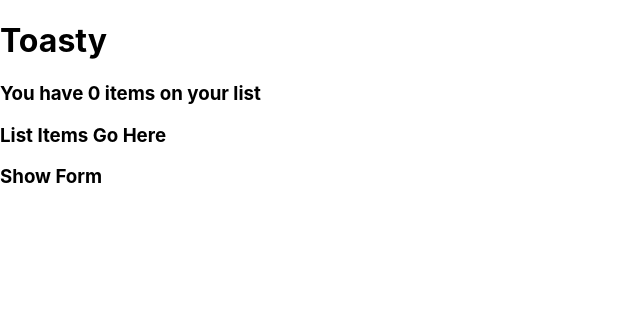
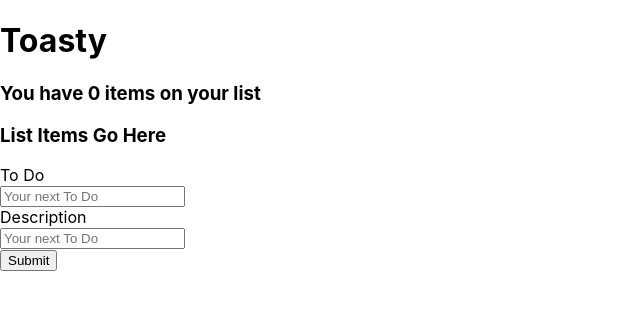
Before and after one commit to davidmgurley/toasty-front, a React (Create React App) app: page / in a window 1280 px wide. Both pictures are taken after a click on the button "show form". Shown: the top 310 px of the page, without its empty margins (0-640 px from the left). Built offline with nearby package versions, Linux system fonts and the light colour scheme.

Commit message:
form state update, post request added

```diff
--- a/src/App.js
+++ b/src/App.js
@@ -8,7 +8,7 @@ const App = props => {
 
   const [showForm, setShowForm] = useState(false)
 
-  const setShowFormHandler = event => {
+  const setShowFormHandler = () => {
     showForm ? setShowForm(false) : setShowForm(true)
   }
 
--- a/src/components/NewListForm.js
+++ b/src/components/NewListForm.js
@@ -1,14 +1,57 @@
 import React, {useState, useEffect } from 'react'
 
 const NewListForm = props =>  {
+    const [todoTitle, setTodoTitle] = useState('')
+    const [todoDescription, setTodoDescription] = useState('')
+
+    const onFormSubmit = event => {
+        event.preventDefault()
+        if (todoTitle === '') {
+            console.log('error')
+        }
+        else {
+            const newListItem = {
+                method: 'POST',
+                headers: { 'Content-Type': 'application/json'},
+                body: JSON.stringify({ title: todoTitle, description: todoDescription})
+            }
+            fetch('https://toasty-todo.herokuapp.com/api/v1/todos', newListItem)
+                .then(response => console.log(response))
+        }
+
+    }
 
     let content = (
 
     props.showForm === true ?
      <div>
-        <h3>Show Form
-
-        </h3>
+        <form onSubmit={onFormSubmit}>
+            <label>
+                To Do
+            </label>
+            <br/>
+            <input
+            type='text'
+            id='todoTitle'
+            placeholder='Your next To Do'
+            value={todoTitle}
+            onChange={e => setTodoTitle(e.target.value)}
+            />
+            <br/>
+            <label>
+                Description
+            </label>
+            <br/>
+            <input
+            type='text'
+            id='todoDescription'
+            placeholder='Your next To Do'
+            value={todoDescription}
+            onChange={e => setTodoDescription(e.target.value)}
+            />
+            <br/>
+            <input type="submit"/>
+        </form>
     </div>
     : <div>
             <button
```
